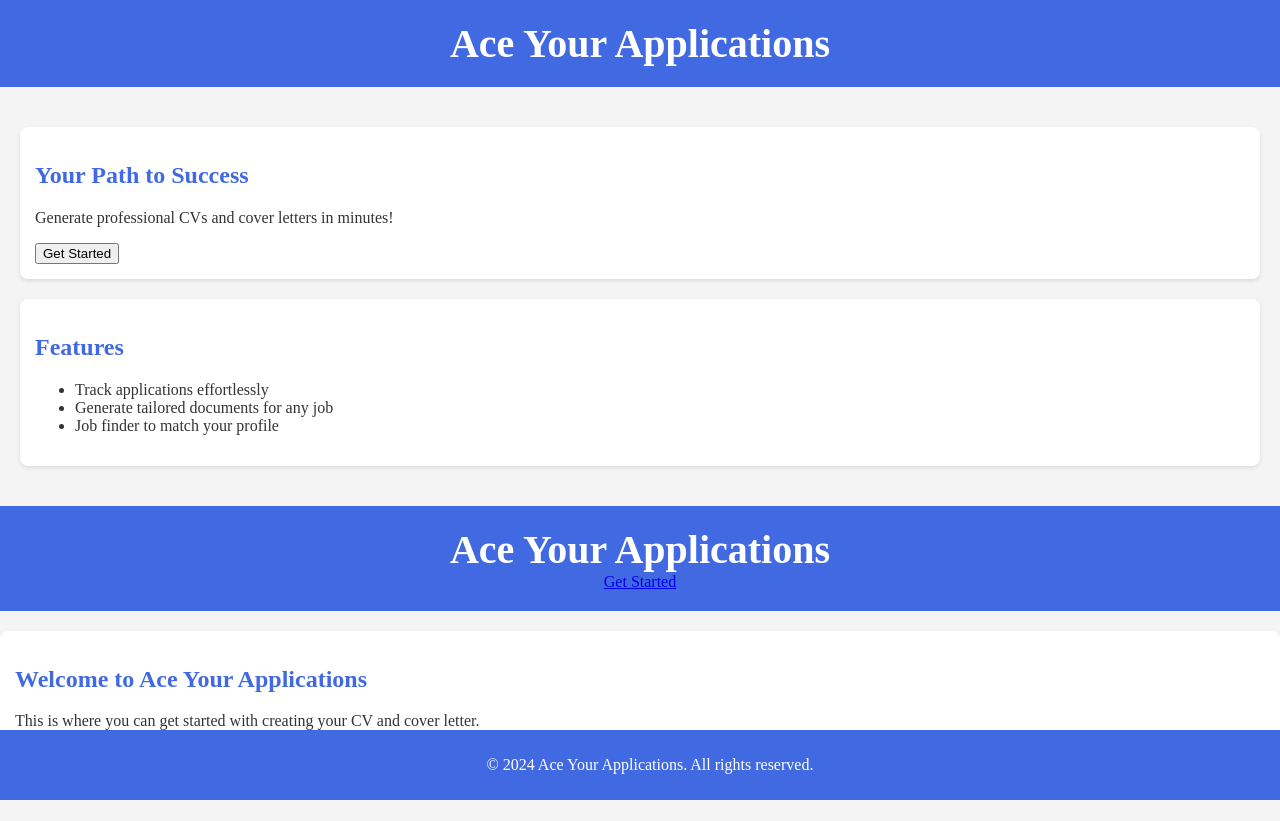
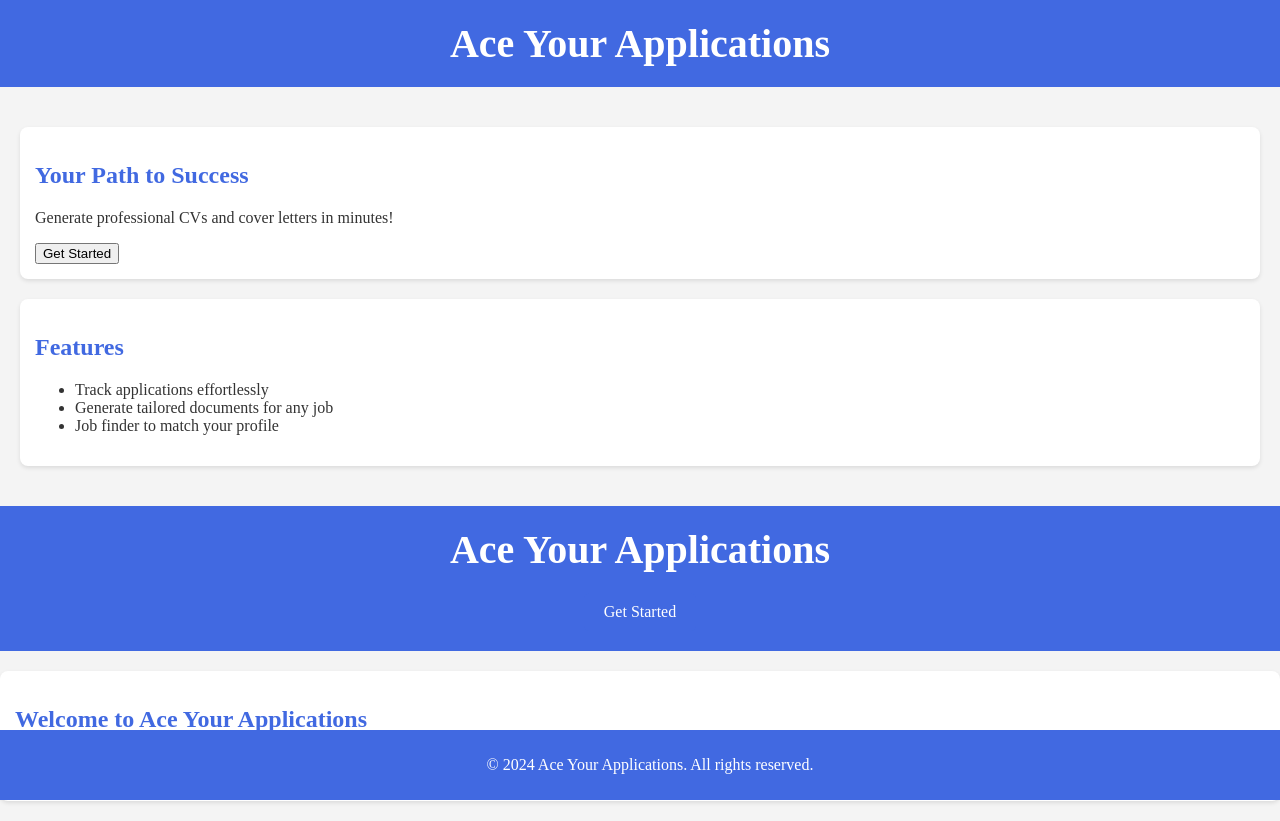
Before and after one commit to noorsalzgeber/aceyourapplications, a plain HTML site: page index.html in a window 1280 px wide. Before the commit the page ends 800 px from the top, so only its background shows below. Drawn offline with Linux system fonts and the light colour scheme.

Commit message:
Update styles.css
Activate Button

```diff
--- a/styles.css
+++ b/styles.css
@@ -43,3 +43,18 @@ footer {
 h2 {
     color: #4169E1; /* Royal blue for section headings */
 }
+.get-started-button {
+    display: inline-block;
+    padding: 10px 20px;
+    background-color: #4169E1; /* Royal blue */
+    color: white;
+    text-decoration: none;
+    border-radius: 5px; /* Rounded corners */
+    transition: background-color 0.3s;
+    font-family: 'Times New Roman', Times, serif; /* Use the specified font */
+    margin-top: 20px; /* Add some space above the button */
+}
+
+.get-started-button:hover {
+    background-color: #365b9a; /* Darker blue on hover */
+}
```
